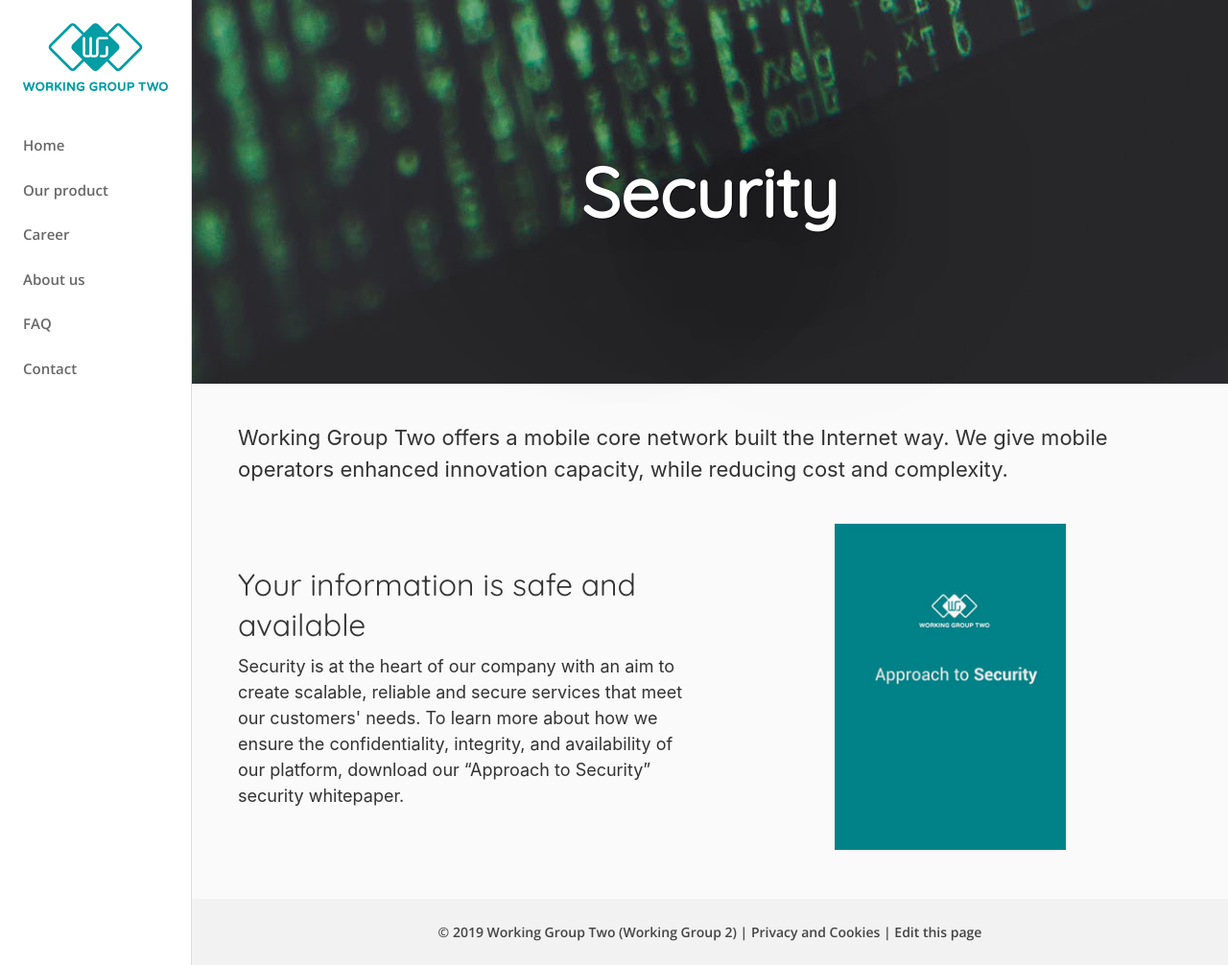
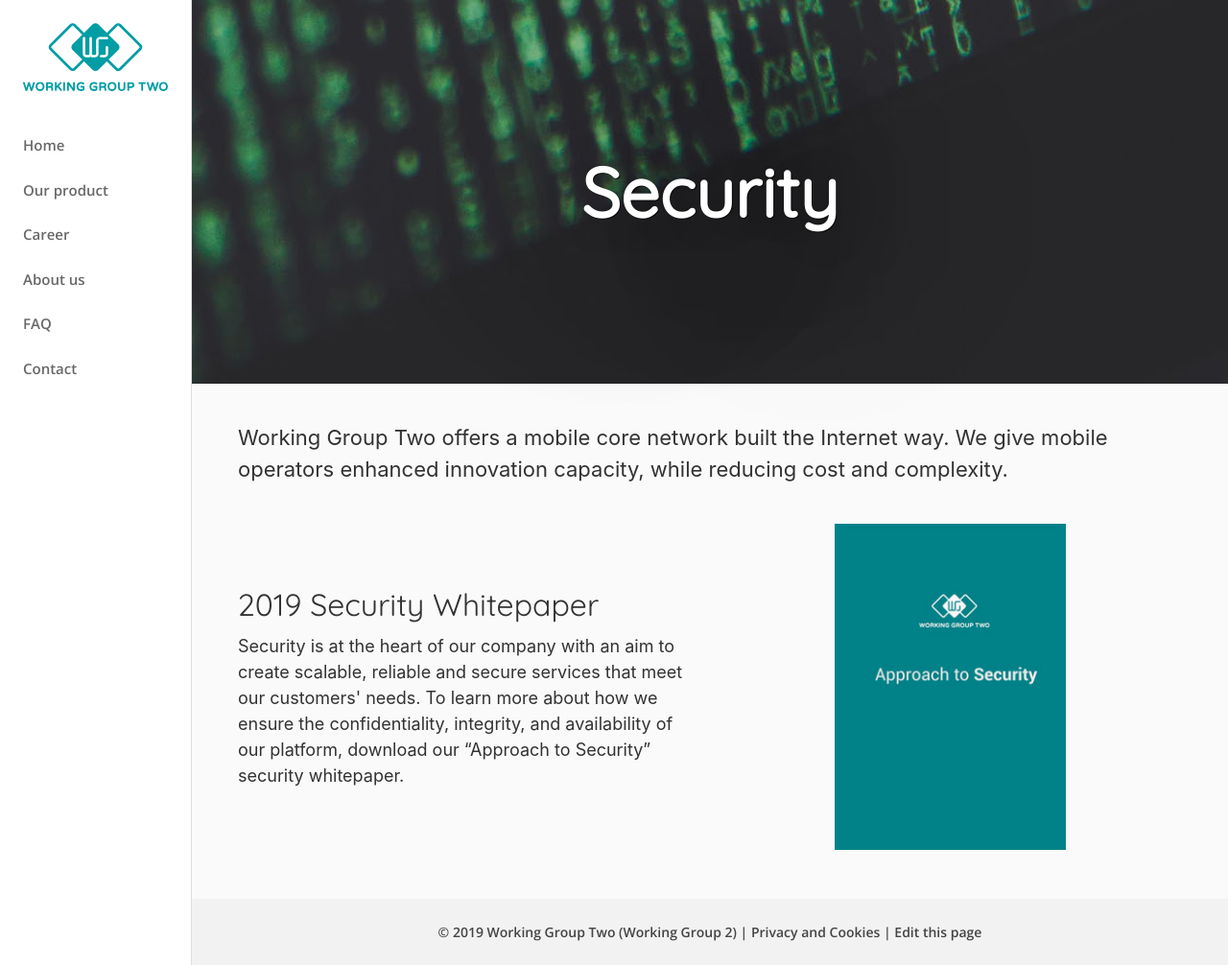
Before and after one commit to working-group-two/engineering-blog, a Jekyll site: the page built from pages/security.md, in a window 1280 px wide and 1006 px high. Shown: the whole window at 96% size. Built offline with Jekyll 4.4.1, drawn with Linux system fonts in a browser that asks for light colours; nearby versions of some CDN libraries.

Commit message:
Update security.md

```diff
--- a/pages/security.md
+++ b/pages/security.md
@@ -11,6 +11,6 @@
     We give mobile operators enhanced innovation capacity, while reducing cost and complexity.
 </p>
 
-{% include left-right-image.html img="wgtwo-security-whitepaper-2019.jpg" title="Your information is safe and available" text="
+{% include left-right-image.html img="wgtwo-security-whitepaper-2019.jpg" title="2019 Security Whitepaper" text="
     Security is at the heart of our company with an aim to create scalable, reliable and secure services that meet our customers' needs. To learn more about how we ensure the confidentiality, integrity, and availability of our platform, download our “Approach to Security” security whitepaper.
 "%}
```
